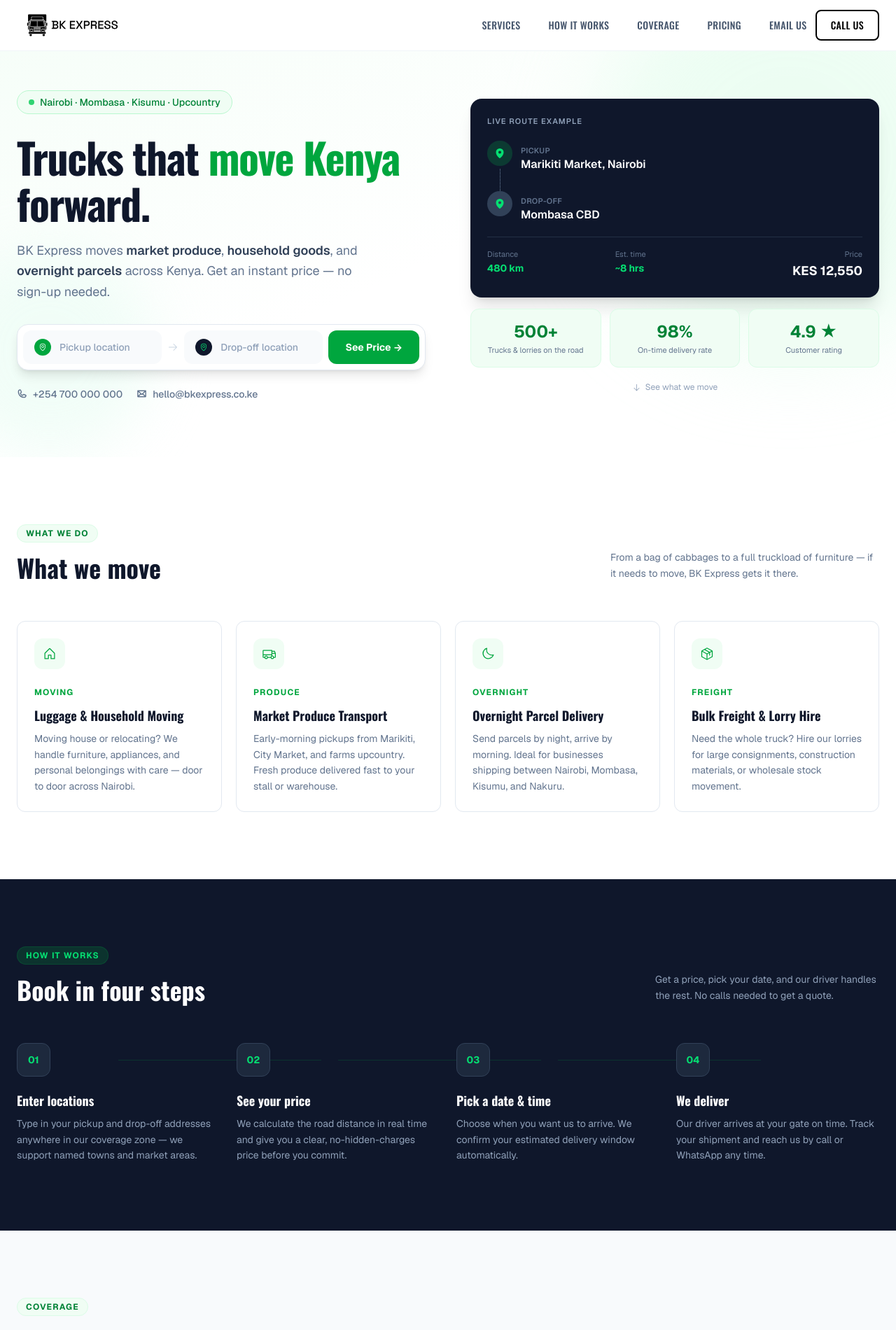
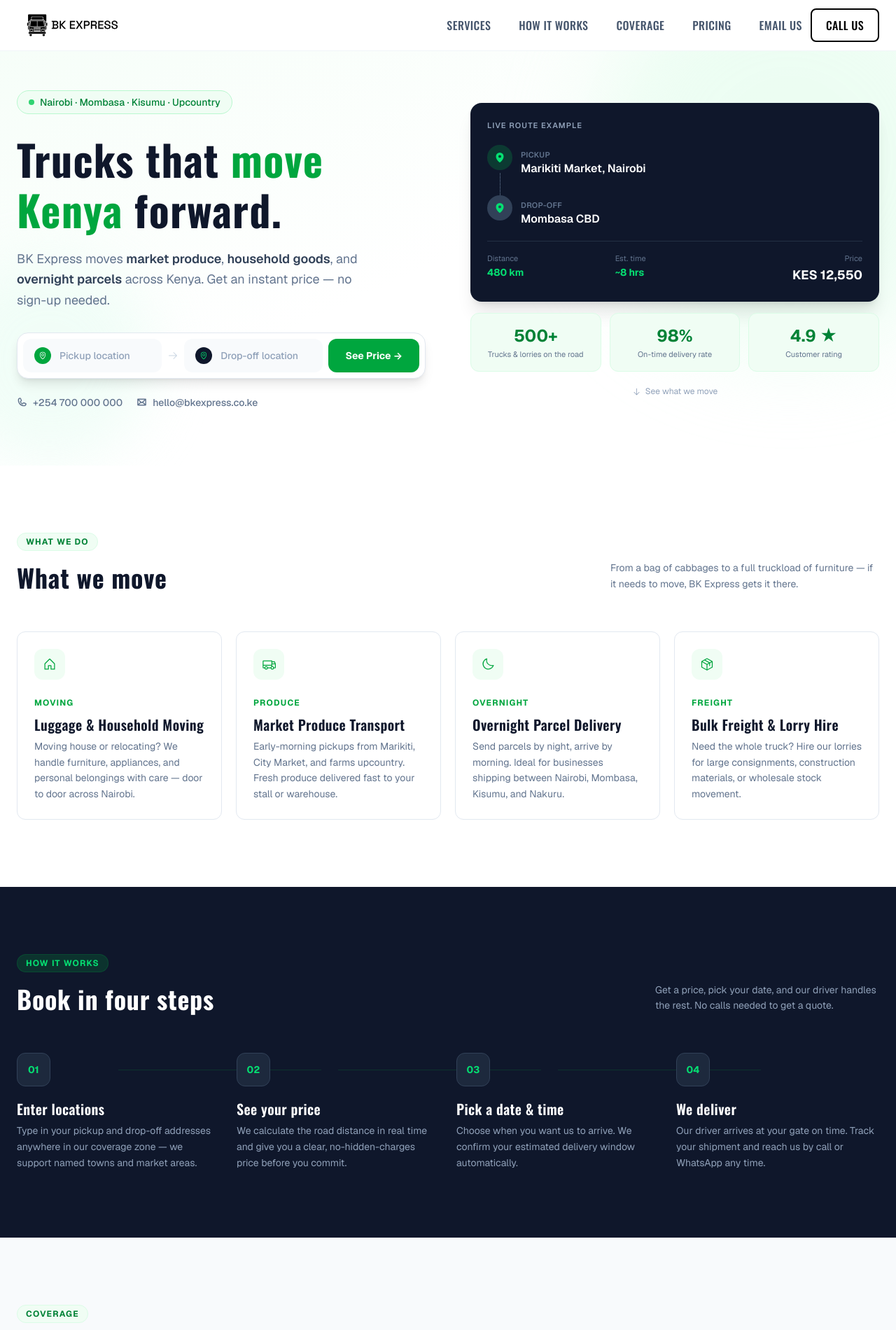
Before and after one commit to toonshi/bk-express, a Next.js app: page / in a window 1280 px wide. Shown: the top 1900 px of the page at 70% size. Built offline with nearby package versions, Linux system fonts and the light colour scheme.

Commit message:
typography: tune font sizes for Oswald + Geist pairing
Co-authored-by: toonshi <151597210+toonshi@users.noreply.github.com>

```diff
--- a/src/app/globals.css
+++ b/src/app/globals.css
@@ -17,18 +17,20 @@
   --color-dark: var(--dark);
   --color-surface: var(--surface);
   --color-border: var(--border);
-  --font-sans: var(--font-geist);
-  --font-heading: var(--font-oswald);
+  --font-sans: 'Geist', system-ui, -apple-system, sans-serif;
+  --font-heading: 'Oswald', system-ui, -apple-system, sans-serif;
 }
 
 body {
   background: var(--background);
   color: var(--foreground);
-  font-family: 'Geist', system-ui, -apple-system, sans-serif;
+  font-family: var(--font-sans);
 }
 
 h1, h2, h3, h4, h5, h6 {
-  font-family: 'Oswald', system-ui, -apple-system, sans-serif;
+  font-family: var(--font-heading);
+  letter-spacing: 0.02em;
+  line-height: 1.2;
 }
 
 html {
--- a/src/components/layout/Navbar.tsx
+++ b/src/components/layout/Navbar.tsx
@@ -31,7 +31,7 @@ export default function Navbar() {
             <a
               key={link.href}
               href={link.href}
-              className="text-sm font-medium text-slate-600 hover:text-slate-900 transition-colors font-[family-name:'Oswald'] uppercase tracking-wide"
+              className="text-base font-medium text-slate-600 hover:text-slate-900 transition-colors font-heading uppercase tracking-wide"
             >
               {link.label}
             </a>
@@ -42,13 +42,13 @@ export default function Navbar() {
         <div className="hidden md:flex items-center gap-3">
           <a
             href="mailto:hello@bkexpress.co.ke"
-            className="text-sm font-medium text-slate-600 hover:text-slate-900 transition-colors font-[family-name:'Oswald'] uppercase tracking-wide"
+            className="text-base font-medium text-slate-600 hover:text-slate-900 transition-colors font-heading uppercase tracking-wide"
           >
             Email Us
           </a>
           <a
             href="tel:+254700000000"
-            className="inline-flex items-center gap-2 px-5 py-2.5 rounded-lg font-medium text-sm border-2 border-black text-black hover:bg-slate-50 transition-colors font-[family-name:'Oswald'] uppercase tracking-wide"
+            className="inline-flex items-center gap-2 px-5 py-2.5 rounded-lg font-medium text-base border-2 border-black text-black hover:bg-slate-50 transition-colors font-heading uppercase tracking-wide"
           >
             Call Us
           </a>
@@ -72,7 +72,7 @@ export default function Navbar() {
               <a
                 key={link.href}
                 href={link.href}
-                className="text-sm font-medium text-slate-600 hover:text-slate-900 py-1 transition-colors font-[family-name:'Oswald'] uppercase tracking-wide"
+                className="text-base font-medium text-slate-600 hover:text-slate-900 py-1 transition-colors font-heading uppercase tracking-wide"
                 onClick={() => setMobileOpen(false)}
               >
                 {link.label}
@@ -81,14 +81,14 @@ export default function Navbar() {
             <div className="pt-2 flex flex-col gap-2 border-t border-slate-100">
               <a
                 href="mailto:hello@bkexpress.co.ke"
-                className="inline-flex justify-center px-5 py-2.5 text-slate-700 border border-slate-200 rounded-lg font-medium text-sm hover:bg-slate-50 transition-colors font-[family-name:'Oswald'] uppercase tracking-wide"
+                className="inline-flex justify-center px-5 py-2.5 text-slate-700 border border-slate-200 rounded-lg font-medium text-base hover:bg-slate-50 transition-colors font-heading uppercase tracking-wide"
                 onClick={() => setMobileOpen(false)}
               >
                 Email Us
               </a>
               <a
                 href="tel:+254700000000"
-                className="inline-flex justify-center px-5 py-2.5 border-2 border-black text-black rounded-lg font-medium text-sm hover:bg-slate-50 transition-colors font-[family-name:'Oswald'] uppercase tracking-wide"
+                className="inline-flex justify-center px-5 py-2.5 border-2 border-black text-black rounded-lg font-medium text-base hover:bg-slate-50 transition-colors font-heading uppercase tracking-wide"
                 onClick={() => setMobileOpen(false)}
               >
                 Call Us
--- a/src/components/sections/CitiesSection.tsx
+++ b/src/components/sections/CitiesSection.tsx
@@ -31,7 +31,7 @@ export default function CitiesSection() {
                     size={16}
                     className={city.comingSoon ? "text-slate-400" : "text-green-600"}
                   />
-                  <h3 className={`font-bold text-base ${city.comingSoon ? "text-slate-400" : "text-slate-900"}`}>
+                  <h3 className={`font-semibold text-lg ${city.comingSoon ? "text-slate-400" : "text-slate-900"}`}>
                     {city.name}
                   </h3>
                 </div>
--- a/src/components/sections/HeroSection.tsx
+++ b/src/components/sections/HeroSection.tsx
@@ -35,7 +35,7 @@ export default function HeroSection() {
             </div>
 
             {/* Headline */}
-            <h1 className="text-5xl sm:text-6xl font-bold text-slate-900 leading-[1.1] tracking-tight max-w-xl">
+            <h1 className="text-5xl sm:text-6xl font-bold text-slate-900 leading-[1.1] max-w-xl">
               Trucks that{" "}
               <span className="text-green-600">move Kenya</span>{" "}
               forward.
--- a/src/components/sections/HowItWorksSection.tsx
+++ b/src/components/sections/HowItWorksSection.tsx
@@ -30,7 +30,7 @@ export default function HowItWorksSection() {
                 <div className="w-12 h-12 rounded-xl bg-slate-800 border border-slate-700 flex items-center justify-center mb-5">
                   <span className="text-green-400 font-bold text-sm">{step.number}</span>
                 </div>
-                <h3 className="text-lg font-bold text-white mb-2">{step.title}</h3>
+                <h3 className="text-xl font-semibold text-white mb-2">{step.title}</h3>
                 <p className="text-sm text-slate-400 leading-relaxed">{step.description}</p>
               </div>
             </div>
--- a/src/components/sections/ServicesSection.tsx
+++ b/src/components/sections/ServicesSection.tsx
@@ -33,7 +33,7 @@ export default function ServicesSection() {
                 <span className="text-xs font-bold uppercase tracking-widest text-green-600">
                   {service.tag}
                 </span>
-                <h3 className="mt-2 text-lg font-bold text-slate-900">{service.title}</h3>
+                <h3 className="mt-2 text-xl font-semibold text-slate-900">{service.title}</h3>
                 <p className="mt-2 text-sm text-slate-500 leading-relaxed">{service.description}</p>
               </div>
             );
```
